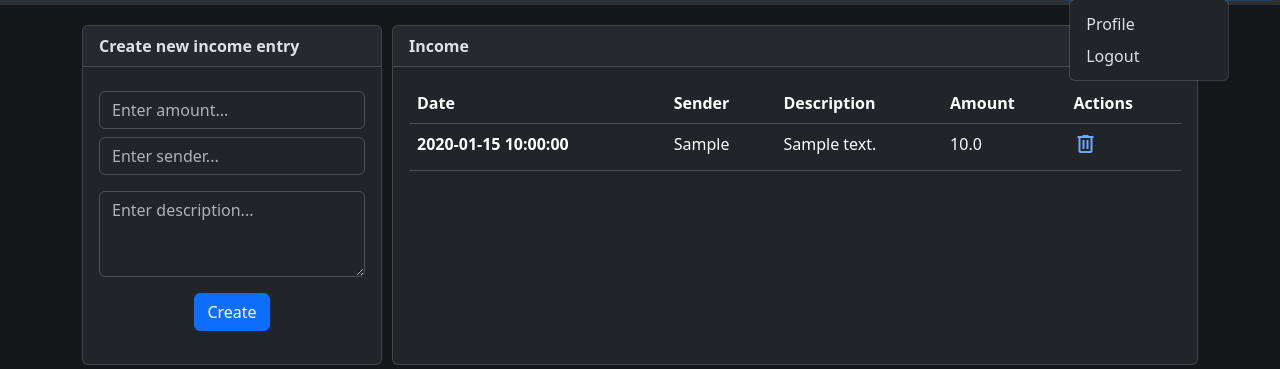
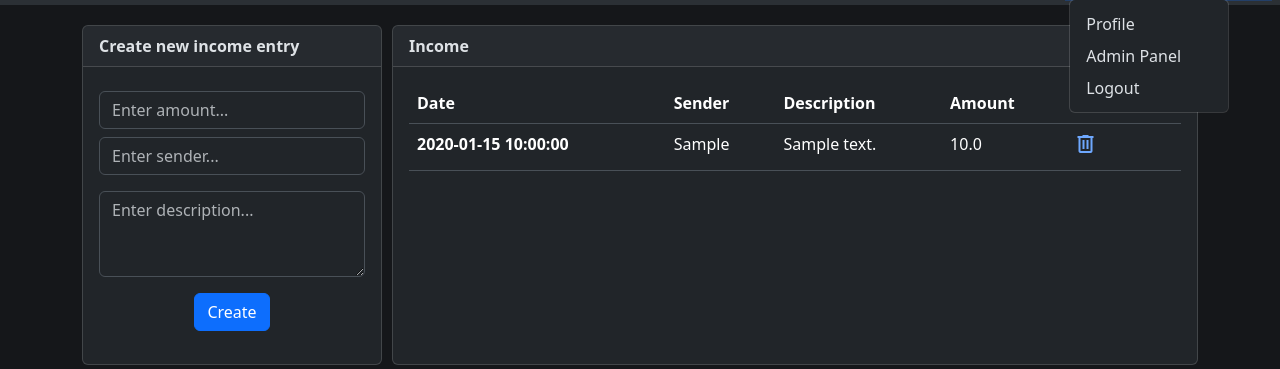
Before and after one commit to 00riddle00/budget, a Flask app: page /remove_entry/1/1 in a window 1280 px wide, after a click that opens the changed part. Shown: the part 53-422 px from the top of the page. Run offline with Flask 3, Linux system fonts and the light colour scheme; a user stored in the database is signed in; tables that the repository leaves empty hold one stand-in row (values such as "Sample post"); some libraries are stand-ins or nearby versions.

Commit message:
[Flask budget] Add a hyperlink to admin page (only for admin user).

```diff
--- a/app/templates/base.html
+++ b/app/templates/base.html
@@ -45,6 +45,9 @@
                     <ul class="dropdown-menu">
                         {% if current_user.is_authenticated %}
                             <li><a class="dropdown-item" href="{{ url_for('main.user_update') }}">Profile</a></li>
+                            {% if current_user.email == config["ADMIN_EMAIL"] %}
+                                <li><a class="dropdown-item" href="{{ url_for('admin.index') }}">Admin Panel</a></li>
+                            {% endif %}
                             <li><a class="dropdown-item" href="{{ url_for('auth.logout') }}">Logout</a></li>
                         {% else %}
                             <li><a class="dropdown-item" href="{{ url_for('auth.login') }}">Login</a></li>
```
